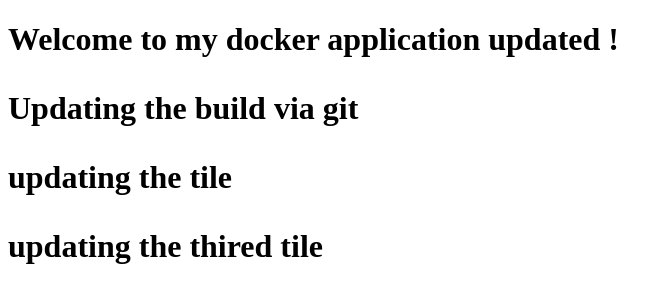
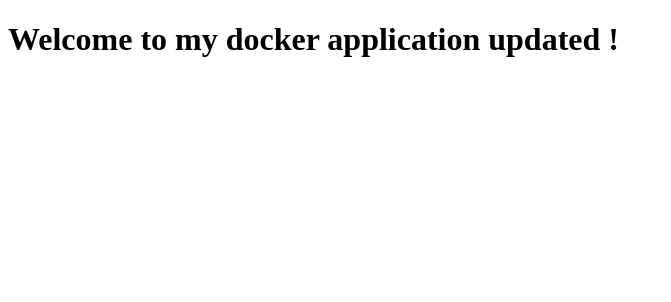
Before and after one commit to krsunny99/Angular-Docker, an Angular app: page / in a window 1280 px wide. Shown: the top 302 px of the page, without its empty margins (0-671 px from the left). Built offline with nearby package versions, Linux system fonts and the light colour scheme.

Commit message:
remove the para

```diff
--- a/src/app/app.html
+++ b/src/app/app.html
@@ -1,6 +1,3 @@
 <h1>
   Welcome to my docker application updated !
-  <p>Updating the build via git </p>
-  <p>updating the tile</p>
-   <p>updating the  thired tile</p>
 </h1>
```
